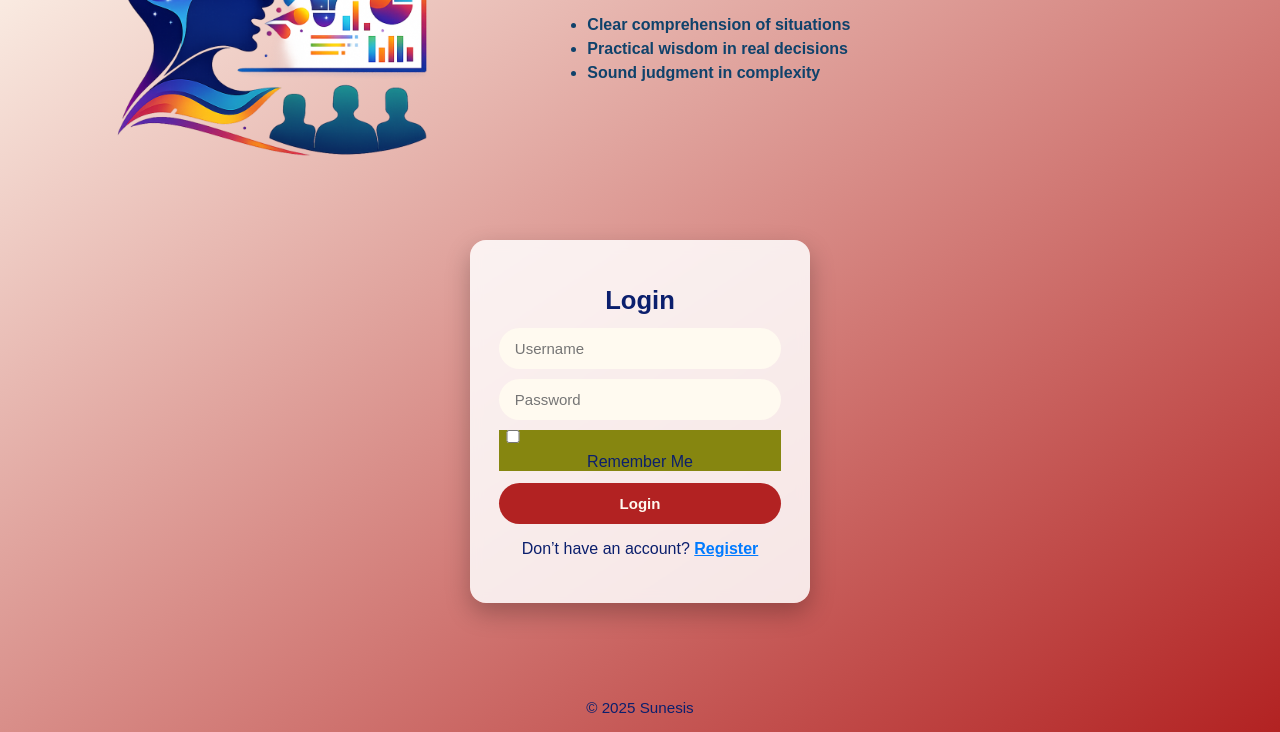
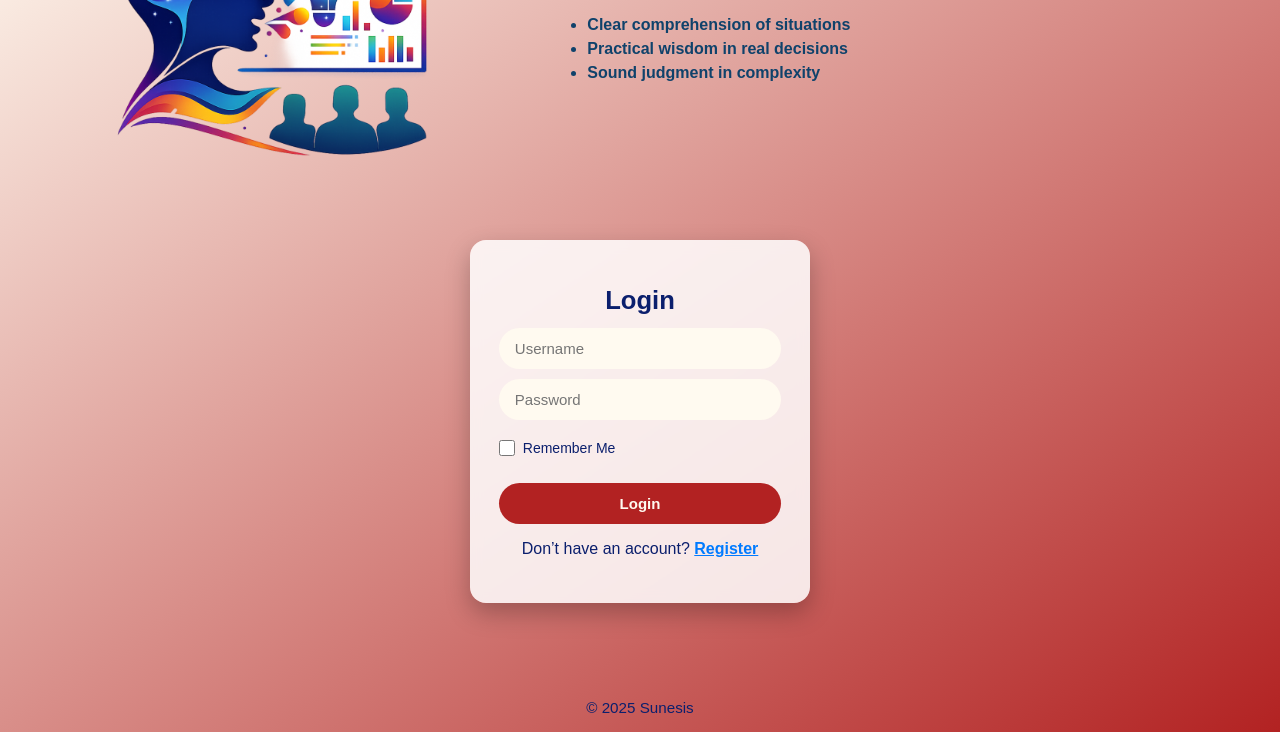
Before and after one commit to Cyprianchux/sunesis, a plain HTML site: page index.html in a window 1280 px wide. Shown: the part 125-857 px from the top of the page. Drawn offline with Linux system fonts and the light colour scheme.

Commit message:
Styled the remember me

```diff
--- a/index.css
+++ b/index.css
@@ -98,15 +98,27 @@ input {
 }
 
 .remember-me {
-  display: block;
-  background-color: rgb(134, 134, 16);
+  display: flex;
+  align-items: center;
+  gap: 8px;
+  margin: 10px 0 5px;
+  width: 100%;
+  justify-content: flex-start;
 }
-.remember-me input {
-  width: 10%;
-  vertical-align: middle;
+
+.remember-me input[type="checkbox"] {
+  width: 16px;
+  height: 16px;
+  cursor: pointer;
+  accent-color: firebrick;
 }
-.remember-me span {
-  margin: 0px;
+
+.remember-me label {
+  cursor: pointer;
+  font-size: 14px;
+  color: #0b1f6d;
+  display: flex;
+  align-items: center;
 }
 
 button {
--- a/index.html
+++ b/index.html
@@ -46,7 +46,7 @@
       <input id="loginPass" type="password" placeholder="Password">
       <div class="remember-me">
         <input type="checkbox" id="rememberMe">
-        <label for="remember-me"><span>Remember Me</span></label>
+        <label for="rememberMe"><span>Remember Me</span></label>
       </div>
       <button onclick="login()">Login</button>
       <p>
```
